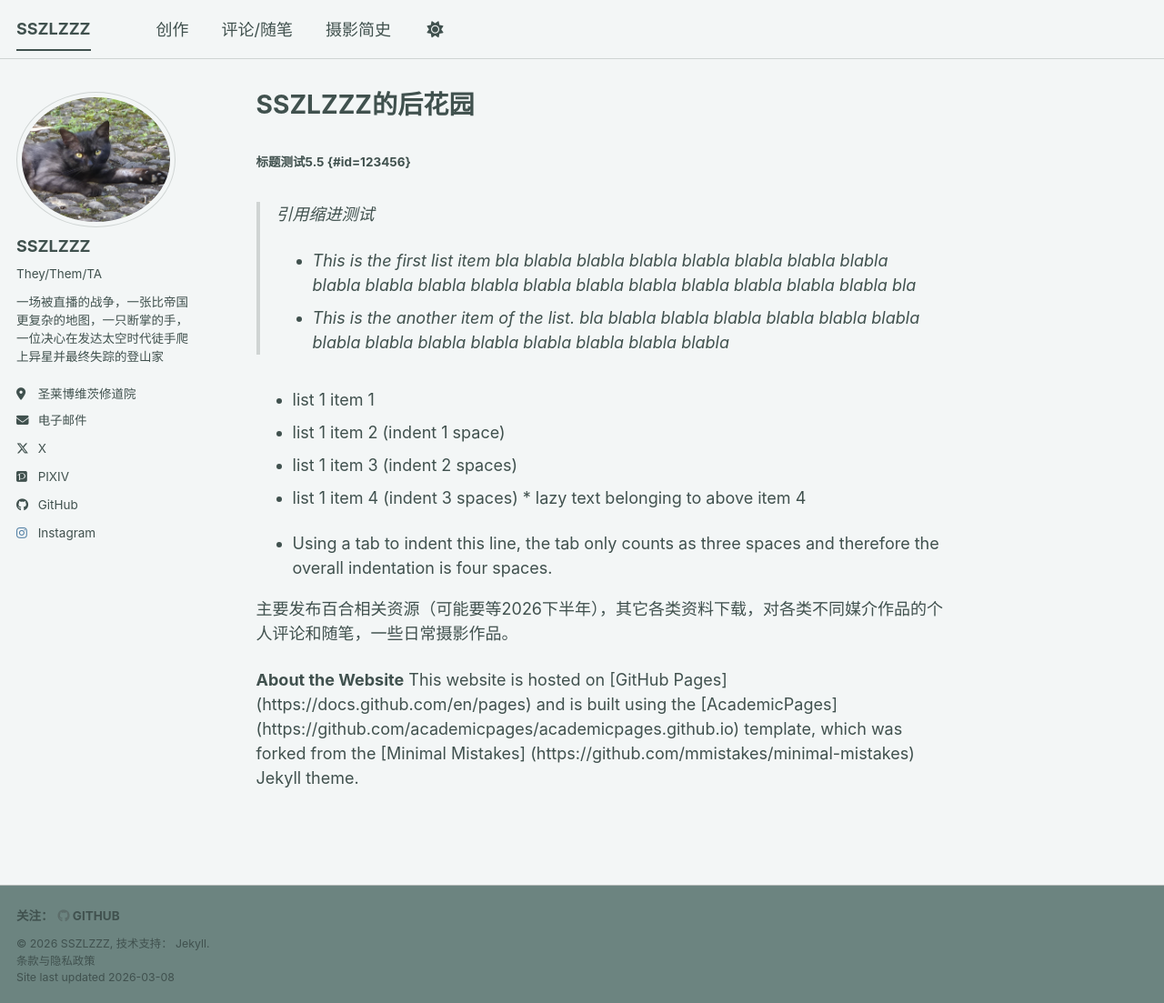
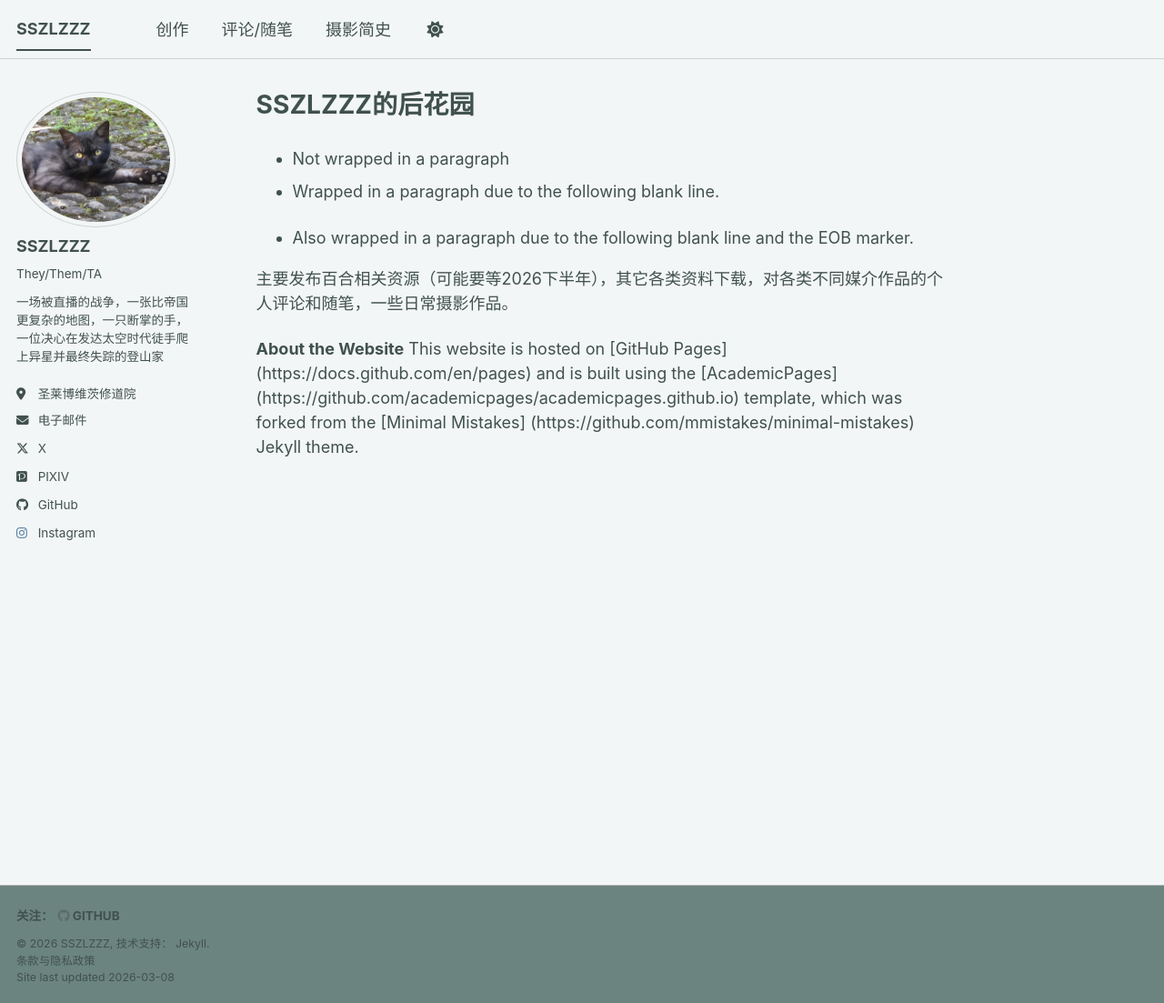
Before and after one commit to bebsgddgdghddh/sszlzzz, a Jekyll site: the page built from _pages/about.md, in a window 1280 px wide and 1103 px high. Shown: the whole window at 91% size. Built offline with Jekyll 4.4.1, drawn with Linux system fonts in a browser that asks for light colours; a script bundle is joined from its source files by our own code; library files that are not in the unit come from our copies.

Commit message:
Update about.md

```diff
--- a/_pages/about.md
+++ b/_pages/about.md
@@ -7,22 +7,11 @@ redirect_from:
   - /about.html
 ---
 
-##### 标题测试5.5 {#id=123456}
->   引用缩进测试
-* This is the first list item bla blabla blabla blabla blabla blabla
-  blabla blabla blabla blabla blabla blabla blabla blabla blabla blabla
-  blabla blabla blabla bla
-* This is the another item of the list. bla blabla blabla blabla blabla
-  blabla blabla blabla blabla blabla blabla blabla blabla blabla blabla
+* Not wrapped in a paragraph
+* Wrapped in a paragraph due to the following blank line.
 
-* list 1 item 1
- * list 1 item 2 (indent 1 space)
-  * list 1 item 3 (indent 2 spaces)
-   * list 1 item 4  (indent 3 spaces)
-    * lazy text belonging to above item 4
-
-*   Using a tab to indent this line, the tab only counts as three spaces
-    and therefore the overall indentation is four spaces.
+* Also wrapped in a paragraph due to the
+  following blank line and the EOB marker.
 
 主要发布百合相关资源（可能要等2026下半年），其它各类资料下载，对各类不同媒介作品的个人评论和随笔，一些日常摄影作品。
 
```
